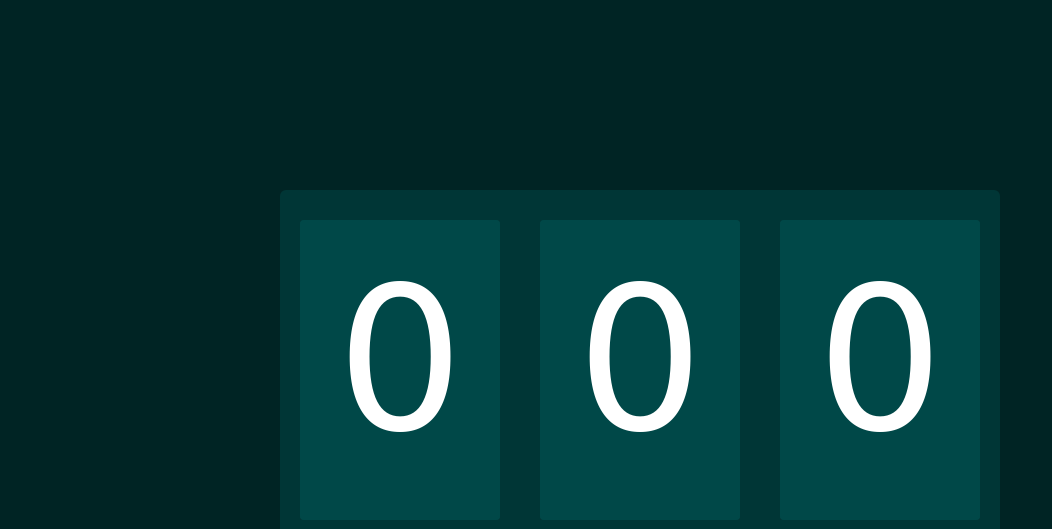
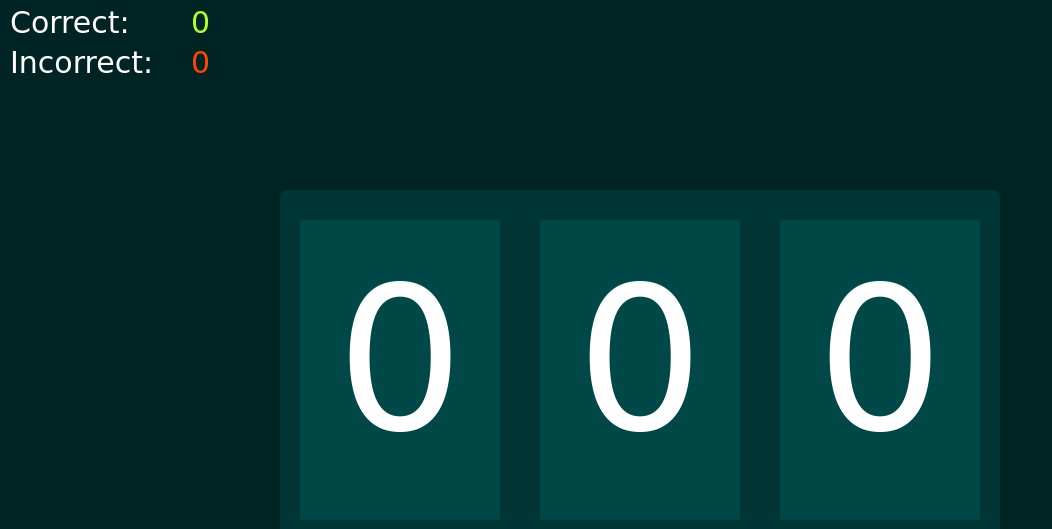
Before and after one commit to Kroepniek/Vault_Js, a PHP site: page / in a window 1280 px wide. Shown: the top 529 px of the page, without its empty margins (0-1052 px from the left). Run offline with PHP 8.4, Linux system fonts and the light colour scheme; data comes from the database, SQL or seed files in the repository; some web fonts are replaced.

Commit message:
Added: loading gif, Message on unlock try, Counter on unlock try

```diff
--- a/css/style.css
+++ b/css/style.css
@@ -14,6 +14,59 @@ body
     height: 450px;
     width: 800px;
     text-align: center;
+}
+
+#counters
+{
+    width: 200px;
+    height: 76px;
+    font-size: 30px;
+    color: #fff;
+    margin-left: 10px;
+    position: absolute;
+}
+
+#counters span
+{
+    width: 50%;
+    float: left;
+    margin-top: 5px;
+}
+
+#CorrectCodeCounter
+{
+    color: greenyellow;
+    text-align: right;
+}
+
+#IncorrectCodeCounter
+{
+    color: orangered;
+    text-align: right;
+}
+
+#MessageBox
+{
+    position: absolute;
+    top: -80px;
+    left: 30%;
+    margin: auto;
+    width: 770px;
+    height: 80px;
+    transition-duration: 1000ms;
+}
+
+#Message
+{
+    width: 750px;
+    display: inline-block;
+    color: #fff;
+    font-size: 18px;
+    font-family: 'Trebuchet MS', sans-serif;
+    text-align: center;
+    line-height: 30px;
+    padding: 10px 10px 0px 10px;
+    transition-duration: 1000ms;
 }
 
 #lock
--- a/digit.js
+++ b/digit.js
@@ -1,4 +1,6 @@
 var Digs = [0, 0, 0];
+var correctCodeInserted = 0;
+var incorrectCodeInserted = 0;
 
 var topPos = [-300, 0, 300];
 var curTop = [[-300, 0, 300], [-300, 0, 300], [-300, 0, 300]];
@@ -101,18 +103,49 @@ function CheckIfGood()
         curIDs.forEach(Digit => {
             Digit.style.color = "#64FF64";
         });
+        correctCodeInserted++;
+        document.getElementById('CorrectCodeCounter').innerHTML = correctCodeInserted;
+        SendMessage("Correct Code! You logged in.", "#64FF64");
     }
     else
     {
         curIDs.forEach(Digit => {
             Digit.style.color = "#FF6464";
         });
+        incorrectCodeInserted++;
+        document.getElementById('IncorrectCodeCounter').innerHTML = incorrectCodeInserted;
+        SendMessage("Incorrect Code. Try again.", "#FF6464");
     }
 
-    setTimeout(function ()
+    setTimeout(function()
     {
         curIDs.forEach(Digit => {
             Digit.style.color = "#FFF";
         });
     }, 300);
 }
+
+function SendMessage(msg, color)
+{
+    var box = document.getElementById('MessageBox');
+    var message = document.getElementById('Message');
+    var unlockButton = document.getElementById('Submit');
+
+    message.innerHTML = msg;
+    unlockButton.removeAttribute("onclick");
+    unlockButton.innerHTML = '<img src="images/loading.gif" width="29px" height="29px"/>';
+
+    box.style.top = "10px";
+
+    setTimeout(function ()
+    {
+        box.style.top = "-80px";
+    }, 2550);
+
+    setTimeout(function ()
+    {
+        message.innerHTML = "";
+        unlockButton.setAttribute("onclick", "CheckIfGood();");
+        unlockButton.innerHTML = "Unlock";
+    }, 3550);
+}
--- a/index.php
+++ b/index.php
@@ -33,6 +33,19 @@
 	<title>Vault Js</title>
 </head>
 <body>
+	<div id="counters">
+		<div>
+			<span>Correct: </span>
+			<span id="CorrectCodeCounter">0</span>
+		</div>
+		<div>
+			<span>Incorrect: </span>
+			<span  id="IncorrectCodeCounter">0</span>
+		</div>
+	</div>
+	<div id="MessageBox">
+		<span id="Message">Eldo kurwy.</span>
+	</div>
 	<div id="container">
 		<div id="lock">
 			<div id="Dig_1" onclick="ScrollNum(1)">
```
Also changed, not shown: images/loading.gif (added).
